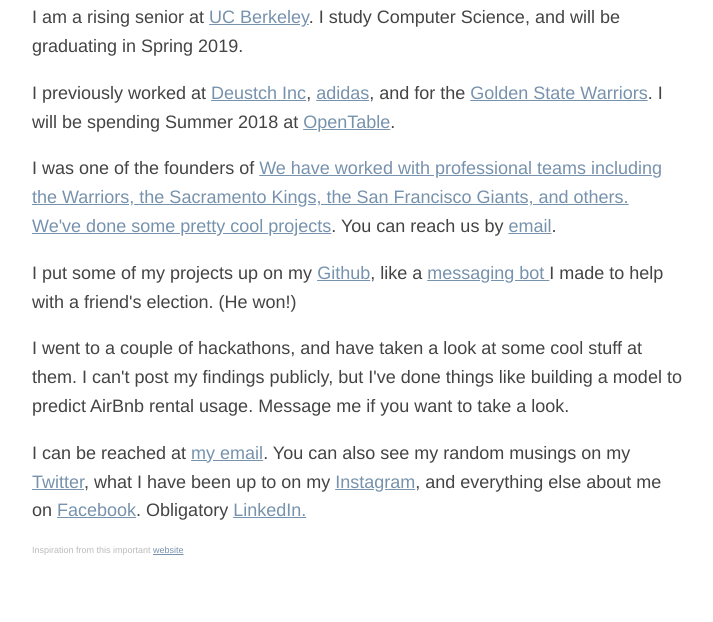
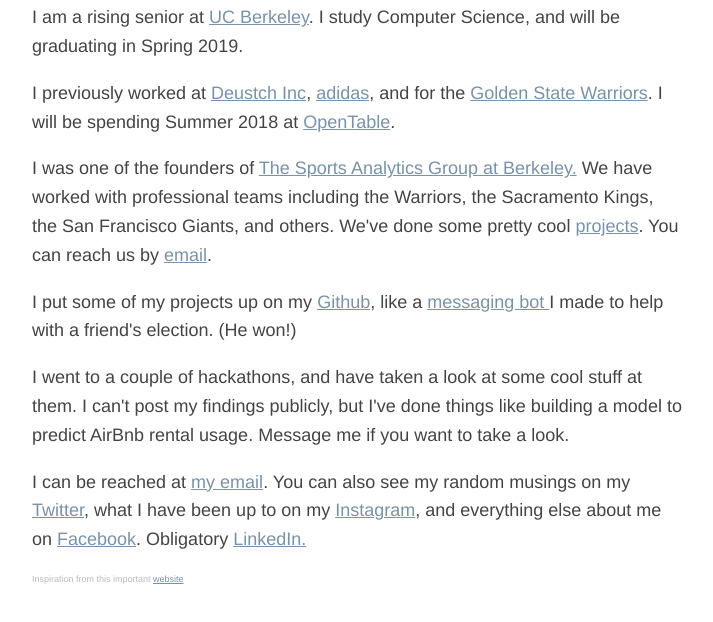
Before and after one commit to aripickar/aripickar.github.io, a plain HTML site: page index.html in a window 1280 px wide. Shown: the part 104-726 px from the top of the page, without its empty margins (283-996 px from the left). Drawn offline with Linux system fonts and the light colour scheme.

Commit message:
Fixed links

```diff
--- a/index.html
+++ b/index.html
@@ -29,7 +29,7 @@
 
 	<p>I previously worked at <a href="http://www.deutsch.com"> Deustch Inc</a>, <a href="http://www.adidas.com/">adidas</a>, and for the <a href="http://www.nba.com/warriors/?tmd=1">Golden State Warriors</a>. I will be spending Summer 2018 at <a href="http://www.opentable.com"> OpenTable</a>.</p>
 
-	<p>I was one of the founders of <a href="http://www.berkeleysportsanalytics.org" The Sports Analytics Group at Berkeley.</a> We have worked with professional teams including the Warriors, the Sacramento Kings, the San Francisco Giants, and others. We've done some pretty cool <a href="http://berkeleysportsanalytics.org/projects/"> projects</a>. You can reach us by <a href="mailto:sagberkeley@gmail.com"> email</a>.</p>
+	<p>I was one of the founders of <a href="http://www.berkeleysportsanalytics.org"> The Sports Analytics Group at Berkeley.</a> We have worked with professional teams including the Warriors, the Sacramento Kings, the San Francisco Giants, and others. We've done some pretty cool <a href="http://berkeleysportsanalytics.org/projects/"> projects</a>. You can reach us by <a href="mailto:sagberkeley@gmail.com"> email</a>.</p>
 
 	<p>I put some of my projects up on my <a href="http://www.github.com/aripickar"> Github</a>, like a <a href="https://github.com/aripickar/fbbot"> messaging bot </a> I made to help with a friend's election. (He won!)</p>
 
```
